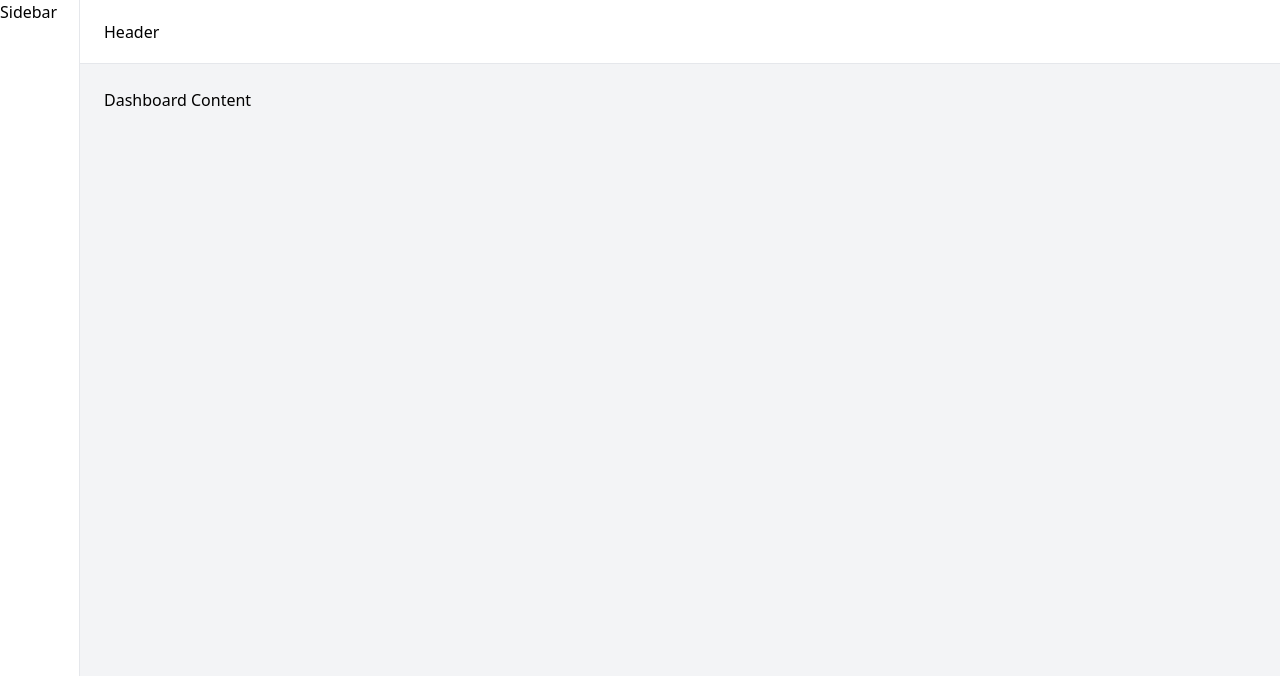
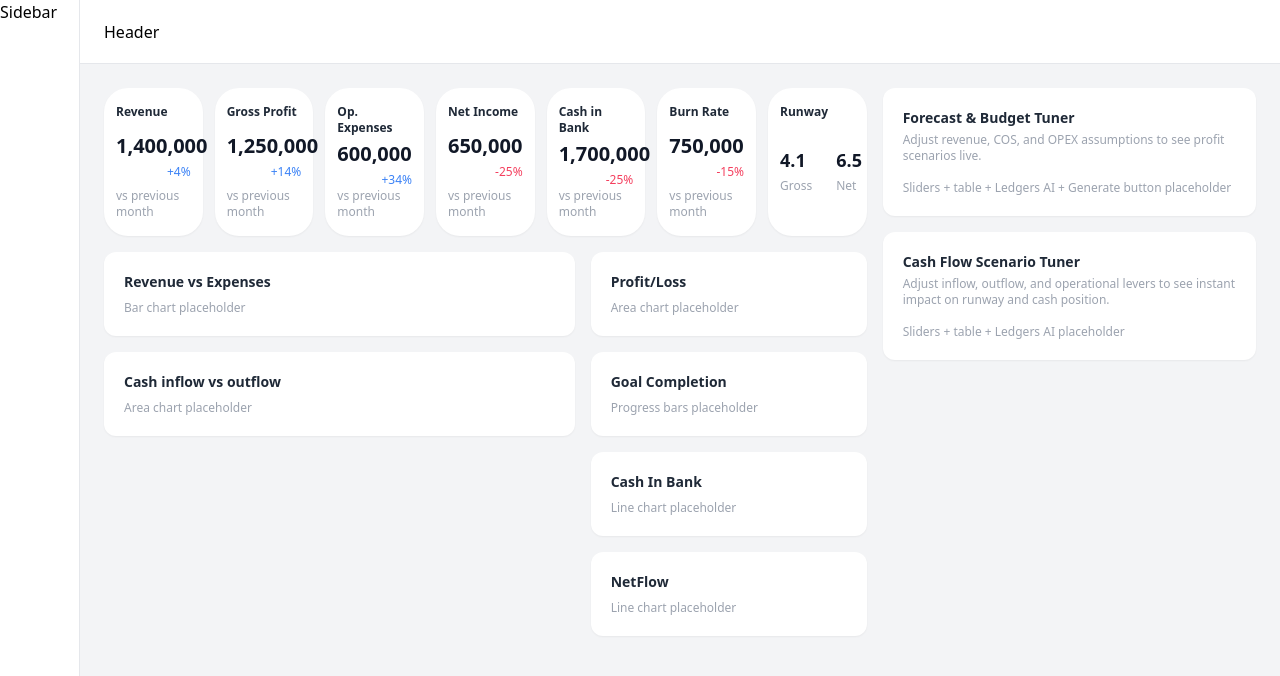
Before and after one commit to marwankamal32/ledgers-dashboard, a Vue app: page / in a window 1280 px wide. Shown: the top 676 px of the page. Built offline with nearby package versions, Linux system fonts and the light colour scheme.

Commit message:
Refactor dashboard into modular sections

```diff
--- a/src/App.vue
+++ b/src/App.vue
@@ -1,9 +1,18 @@
 <template>
   <AppLayout>
-    Dashboard Content
+    <div class="grid grid-cols-12 gap-4">
+      <KpiSection />
+      <RightTuners />
+      <LeftCharts />
+      <MiddleCharts />
+    </div>
   </AppLayout>
 </template>
 
 <script setup>
-import AppLayout from './components/layout/AppLayout.vue'
+import AppLayout from "./components/layout/AppLayout.vue";
+import KpiSection from "./components/dashboard/KpiSection.vue";
+import LeftCharts from "./components/dashboard/LeftCharts.vue";
+import MiddleCharts from "./components/dashboard/MiddleCharts.vue";
+import RightTuners from "./components/dashboard/RightTuners.vue";
 </script>
```
